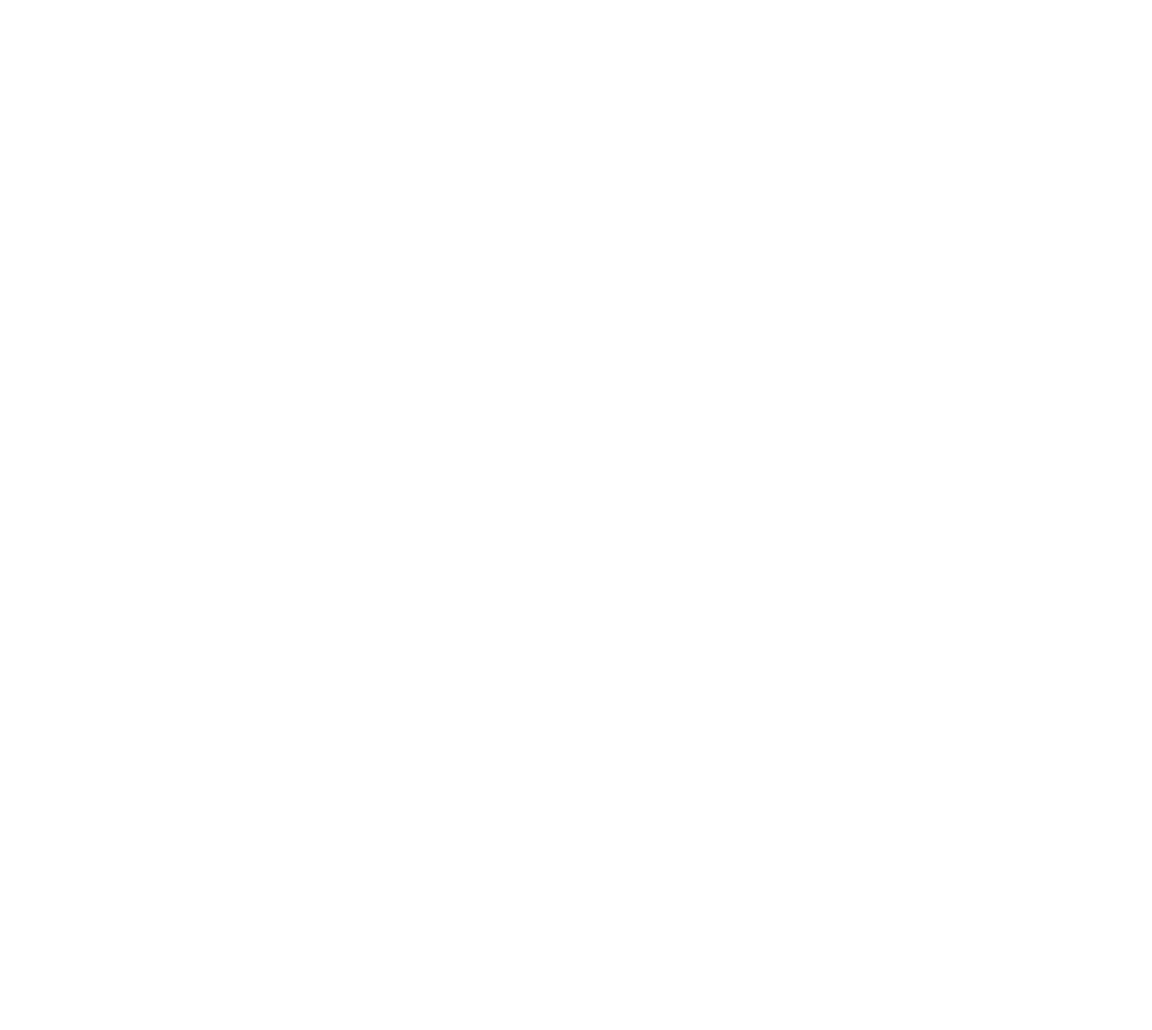
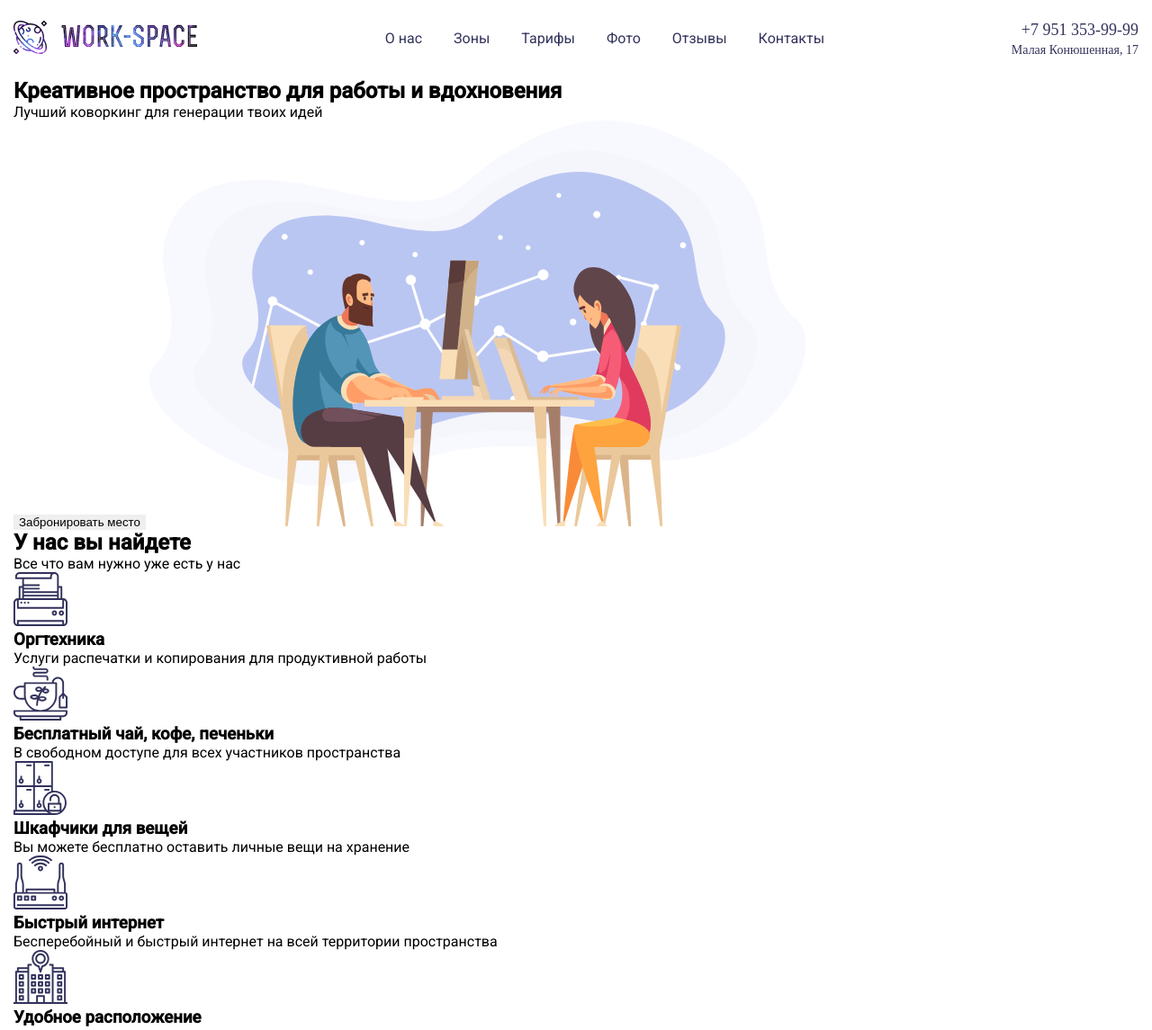
Before and after one commit to webdesignmind/project_space, a website: page src/index.html in a window 1280 px wide. Shown: the top 1145 px of the page at 90% size. Before the commit the page ends 800 px from the top, so only its background shows below. Drawn offline with Linux system fonts and the light colour scheme.

Commit message:
change: added styles for header

```diff
--- a/src/index.html
+++ b/src/index.html
@@ -7,10 +7,112 @@
   <meta name="viewport" content="width=device-width, initial-scale=1.0">
   <link rel="preconnect" href="https://fonts.gstatic.com">
   <link href="https://fonts.googleapis.com/css2?family=Roboto:wght@300;400;500&display=swap" rel="stylesheet">
+  <link rel="stylesheet" href="../css/style.css">
   <title>Коворкинг Space</title>
 </head>
 
 <body>
+  <header class="header">
+
+    <div class="container">
+      <div class="header-menu">
+        <a href="index.html" class="logo-link">
+          <img src="img/1920/logo.png" alt="logo" class="header-logo">
+        </a>
+
+        <ul class="header-items">
+          <li class="header-items__list"><a href="#" class="header-items__link">О нас</a></li>
+          <li class="header-items__list"><a href="#" class="header-items__link">Зоны</a></li>
+          <li class="header-items__list"><a href="#" class="header-items__link">Тарифы</a></li>
+          <li class="header-items__list"><a href="#" class="header-items__link">Фото</a></li>
+          <li class="header-items__list"><a href="#" class="header-items__link">Отзывы</a></li>
+          <li class="header-items__list"><a href="#" class="header-items__link">Контакты</a></li>
+        </ul>
+
+        <div class="header-contacts">
+          <a href="tel:+79513539999" class="header-contacts__tel">+7 951 353-99-99</a>
+          <div class="header-contacts__adress">Малая Конюшенная, 17</div>
+        </div>
+      </div>
+      <!-- /.header-menu -->
+    </div>
+    <!-- /.container -->
+
+  </header>
+  <!-- /.header -->
+
+  <section class="hero">
+
+    <div class="container">
+      <h1 class="hero-title">Креативное пространство
+        для работы и вдохновения</h1>
+
+      <p class="hero-subtitle">Лучший коворкинг для генерации твоих идей</p>
+
+      <button class="button hero-button">Забронировать место</button>
+
+      <img src="img/1920/main_img.svg" alt="main image" class="hero-image">
+    </div>
+    <!-- /.container -->
+
+  </section>
+  <!-- /.hero -->
+
+  <section class="advantages">
+
+    <div class="container">
+      <h2 class="title">У нас вы найдете</h2>
+      <p class="subtitle">Все что вам нужно уже есть у нас</p>
+
+      <div class="adventages-items">
+
+        <div class="adventages-items__item">
+          <img src="img/1920/Vector-5.svg" alt="icon:orgtech" class="adventages-items__item--img">
+          <h3 class="adventages-items__item--title">Оргтехника</h3>
+          <p class="adventages-items__item--subtitle">Услуги распечатки и копирования для продуктивной работы</p>
+        </div>
+
+        <div class="adventages-items__item">
+          <img src="img/1920/Vector-2.svg" alt="icon:coffee" class="adventages-items__item--img">
+          <h3 class="adventages-items__item--title">Бесплатный чай, кофе, печеньки</h3>
+          <p class="adventages-items__item--subtitle">В свободном доступе для всех участников пространства</p>
+        </div>
+
+        <div class="adventages-items__item">
+          <img src="img/1920/Vector-3.svg" alt="icon:safe" class="adventages-items__item--img">
+          <h3 class="adventages-items__item--title">Шкафчики для вещей</h3>
+          <p class="adventages-items__item--subtitle">Вы можете бесплатно оставить
+            личные вещи на хранение</p>
+        </div>
+
+        <div class="adventages-items__item">
+          <img src="img/1920/Vector-4.svg" alt="icon:internet" class="adventages-items__item--img">
+          <h3 class="adventages-items__item--title">Быстрый интернет</h3>
+          <p class="adventages-items__item--subtitle">Бесперебойный и быстрый интернет на всей территории пространства
+          </p>
+        </div>
+
+        <div class="adventages-items__item">
+          <img src="img/1920/Vector-1.svg" alt="icon:place" class="adventages-items__item--img">
+          <h3 class="adventages-items__item--title">Удобное расположение</h3>
+          <p class="adventages-items__item--subtitle">Мы находимся в центре города, рядом
+            с метро Невский проспект</p>
+        </div>
+
+        <div class="adventages-items__item">
+          <img src="img/1920/Vector.svg" alt="icon:meeting room" class="adventages-items__item--img">
+          <h3 class="adventages-items__item--title">Переговорная</h3>
+          <p class="adventages-items__item--subtitle">Комната, в которой ваши встречи пройдут максимально плодотворно
+          </p>
+        </div>
+
+      </div>
+      <!-- /.advantages-items -->
+    </div>
+    <!-- /.container -->
+
+  </section>
+  <!-- /.advantages -->
 
 </body>
 
--- /dev/null
+++ b/src/sass/_settings.sass
@@ -0,0 +1,17 @@
+*
+  box-sizing: border-box
+  margin: 0
+
+body
+  margin: 0
+  font-family: 'Roboto', sans-serif
+
+.container
+  max-width: 1336px
+  margin: 0 auto
+  padding: 0 15px
+
+.button
+  outline: none
+  border: none
+  cursor: pointer
--- /dev/null
+++ b/src/sass/_variables.sass
@@ -0,0 +1,2 @@
+$btn-color: linear-gradient(90deg, #03001E -103.65%, #7303C0 35.9%, #B53793 363.65%)
+$txt-color: #32325C
--- /dev/null
+++ b/src/sass/blocks/_header.sass
@@ -0,0 +1,46 @@
+.header
+  &-logo
+    width: 205px
+    height: 37px
+  &-menu
+    padding: 23px 0
+    display: flex
+    align-items: center
+    justify-content: space-between
+  &-items
+    display: flex
+    align-items: center
+    justify-content: space-between
+    padding: 0
+    &__list
+      list-style: none
+      margin-right: 35px
+      &:last-child
+        margin-right: 0
+    &__link
+      text-decoration: none
+      font-family: Roboto
+      font-style: normal
+      font-weight: normal
+      font-size: 16px
+      line-height: 140.87%
+      color: $txt-color
+  &-contacts
+    text-align: right
+    &__tel
+      text-decoration: none
+      font-family: Neo Sans Cyr Medium
+      font-style: normal
+      font-weight: normal
+      font-size: 18px
+      line-height: 19px
+      text-align: right
+      color: $txt-color
+    &__adress
+      margin-top: 5px
+      font-family: Neo Sans Cyr
+      font-style: normal
+      font-weight: normal
+      font-size: 14px
+      line-height: 15px
+      color: $txt-color
--- /dev/null
+++ b/src/sass/style.sass
@@ -0,0 +1,3 @@
+@import 'settings'
+@import 'variables'
+@import 'blocks/header'
```
Also changed, not shown: css/style.css (added), src/sass/setting.sass (deleted), 1 other file.
